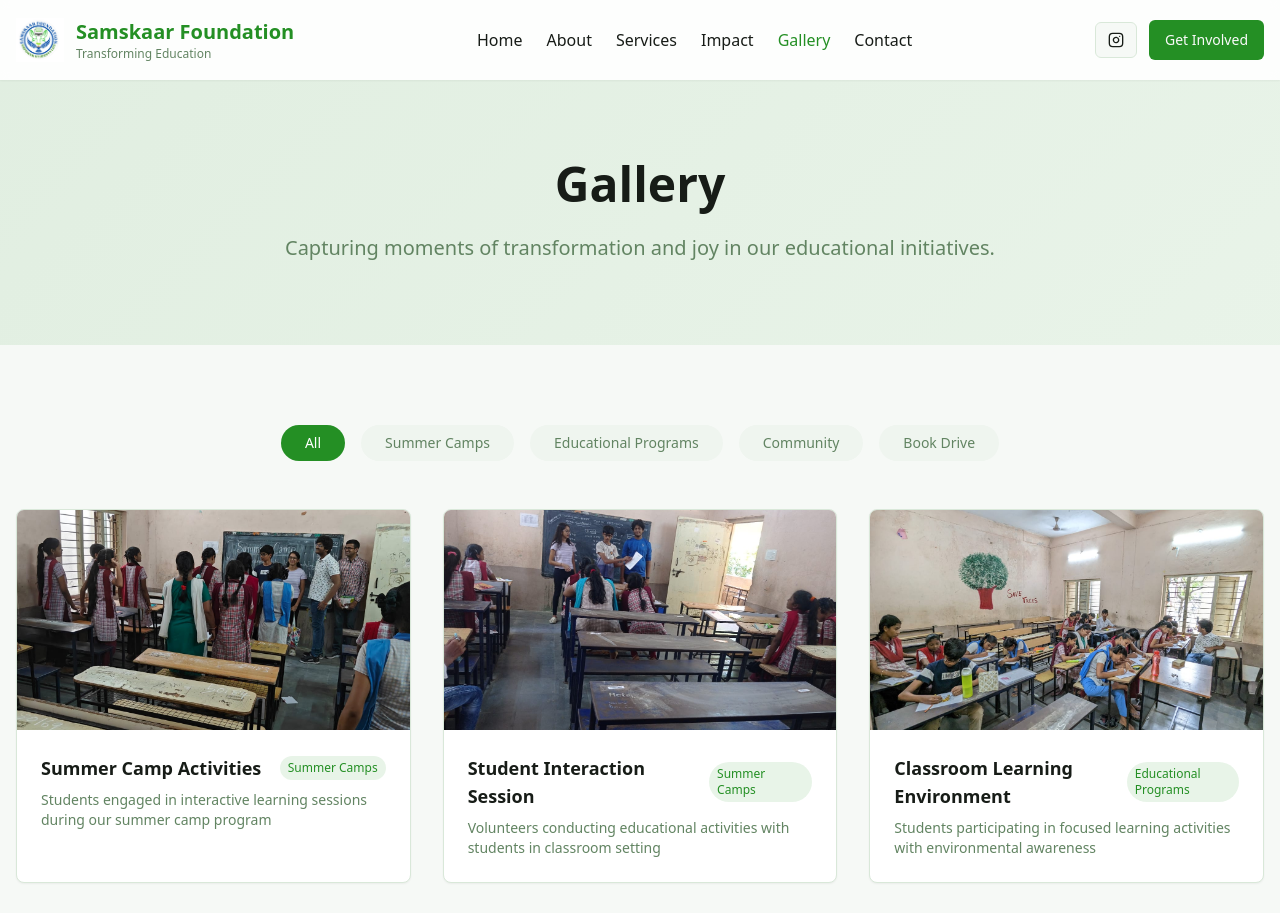
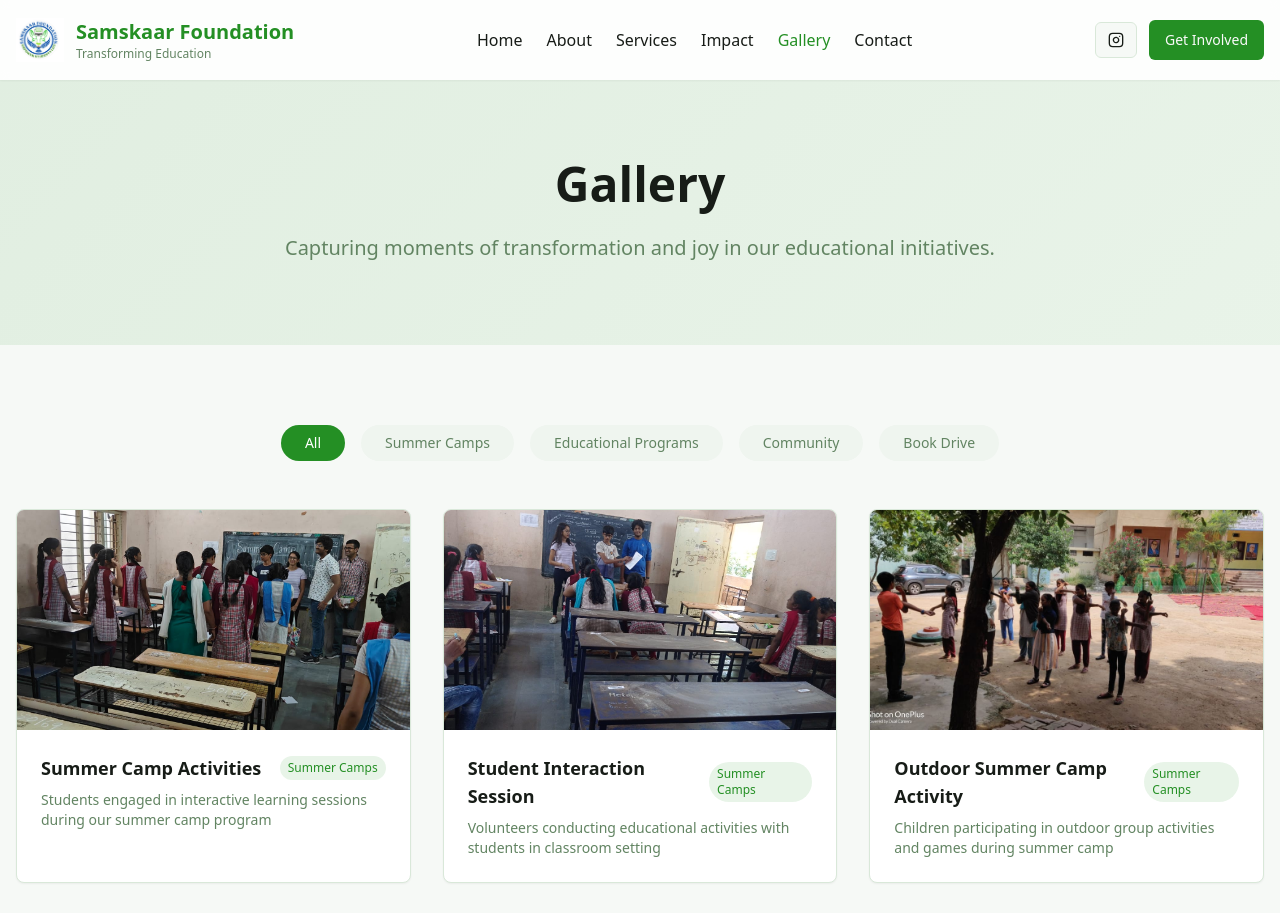
Before and after one commit to Adarsh380/samskaar-green-template-web, a React (Vite) app: page /gallery in a window 1280 px wide. Shown: the top 913 px of the page. Built offline with nearby package versions, Linux system fonts and the light colour scheme.

Commit message:
Add image to Summer Camps gallery
Added a new image to the "Summer Camps" category in the gallery.

```diff
--- a/src/pages/Gallery.tsx
+++ b/src/pages/Gallery.tsx
@@ -1,3 +1,4 @@
+
 import React, { useState } from "react";
 import Header from "@/components/Header";
 import Footer from "@/components/Footer";
@@ -18,6 +19,12 @@ const Gallery = () => {
       description: "Volunteers conducting educational activities with students in classroom setting",
       category: "Summer Camps",
       image: "/lovable-uploads/fa949e39-2ff8-44a9-8403-5b1f4e3d05a2.png"
+    },
+    {
+      title: "Outdoor Summer Camp Activity",
+      description: "Children participating in outdoor group activities and games during summer camp",
+      category: "Summer Camps",
+      image: "/lovable-uploads/eb4e7d38-718c-4906-a17b-5e049d7e8aaf.png"
     },
     {
       title: "Classroom Learning Environment",
```
Also changed, not shown: public/lovable-uploads/eb4e7d38-718c-4906-a17b-5e049d7e8aaf.png (added).
